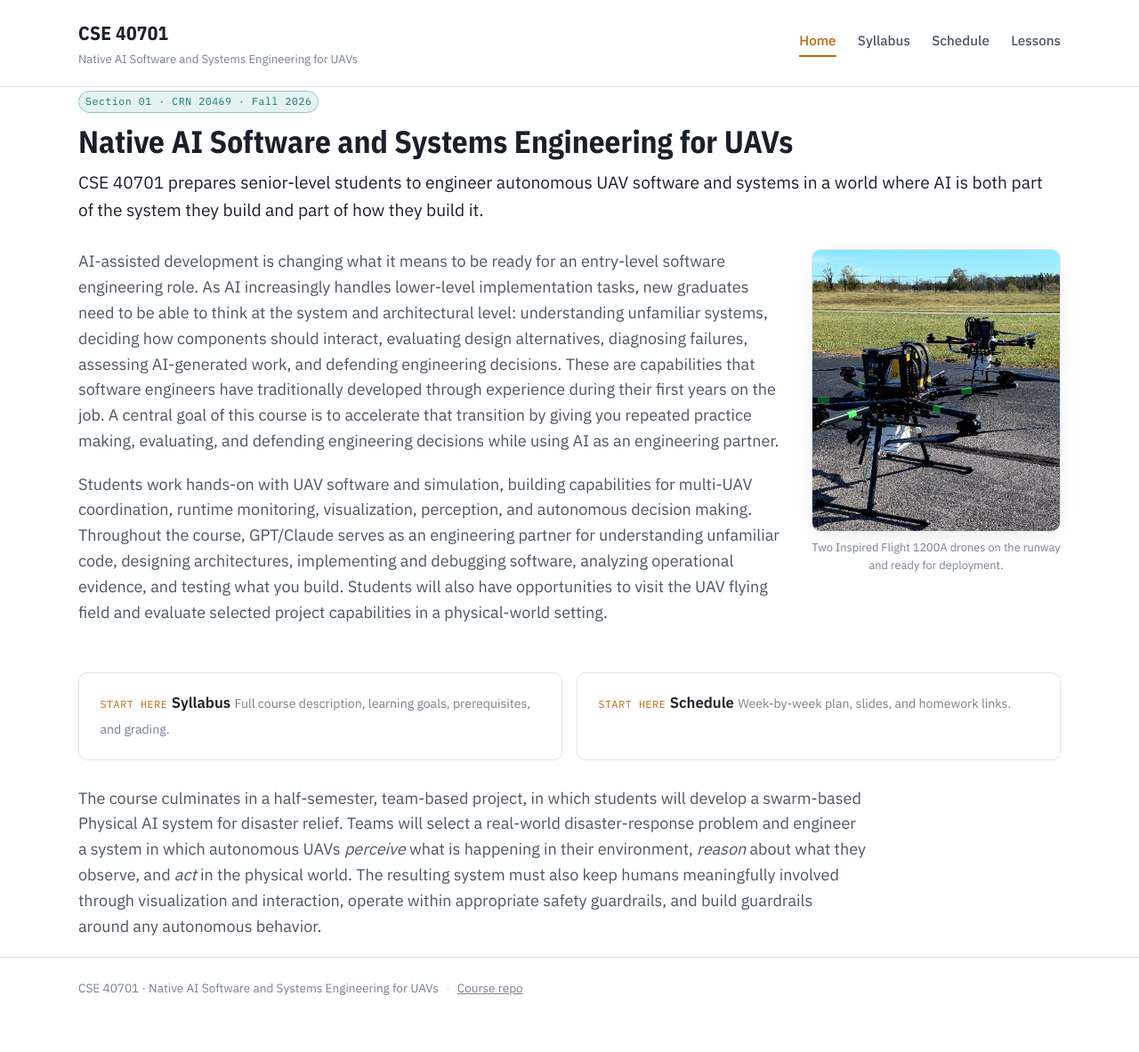
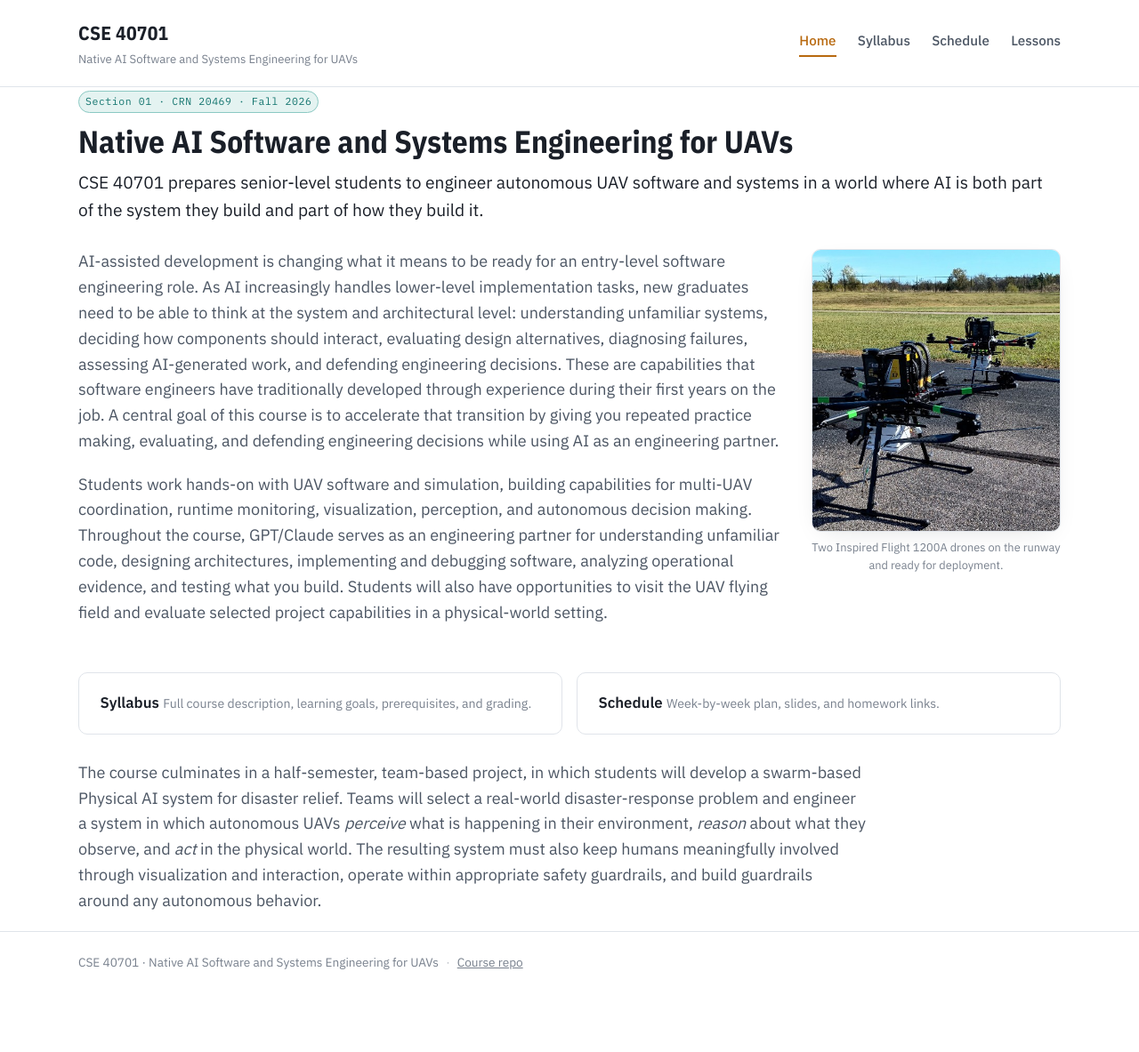
Before and after one commit to JaneClelandHuang/uav-native-ai, a Jekyll site: the page built from index.md, in a window 1280 px wide. Shown: the whole page at 89% size. Built offline with Jekyll 4.4.1, drawn with Linux system fonts in a browser that asks for light colours; after the commit the page ends 1154 px from its top, so only the background shows below that.

Commit message:
index.md: drop the invented "Start Here" eyebrow label on homepage cards
Co-Authored-By: Claude Sonnet 5 <noreply@anthropic.com>
Claude-Session: https://claude.ai/code/session_01UfY8esQLQoaAmjs3J5XarZ

```diff
--- a/index.md
+++ b/index.md
@@ -30,12 +30,10 @@ Students work hands-on with UAV software and simulation, building capabilities f
 
 <div class="card-grid">
 <a class="card" href="{{ '/syllabus.html' | relative_url }}">
-  <span class="card-eyebrow">Start Here</span>
   <span class="card-title">Syllabus</span>
   <span class="card-desc">Full course description, learning goals, prerequisites, and grading.</span>
 </a>
 <a class="card" href="{{ '/schedule.html' | relative_url }}">
-  <span class="card-eyebrow">Start Here</span>
   <span class="card-title">Schedule</span>
   <span class="card-desc">Week-by-week plan, slides, and homework links.</span>
 </a>
```
